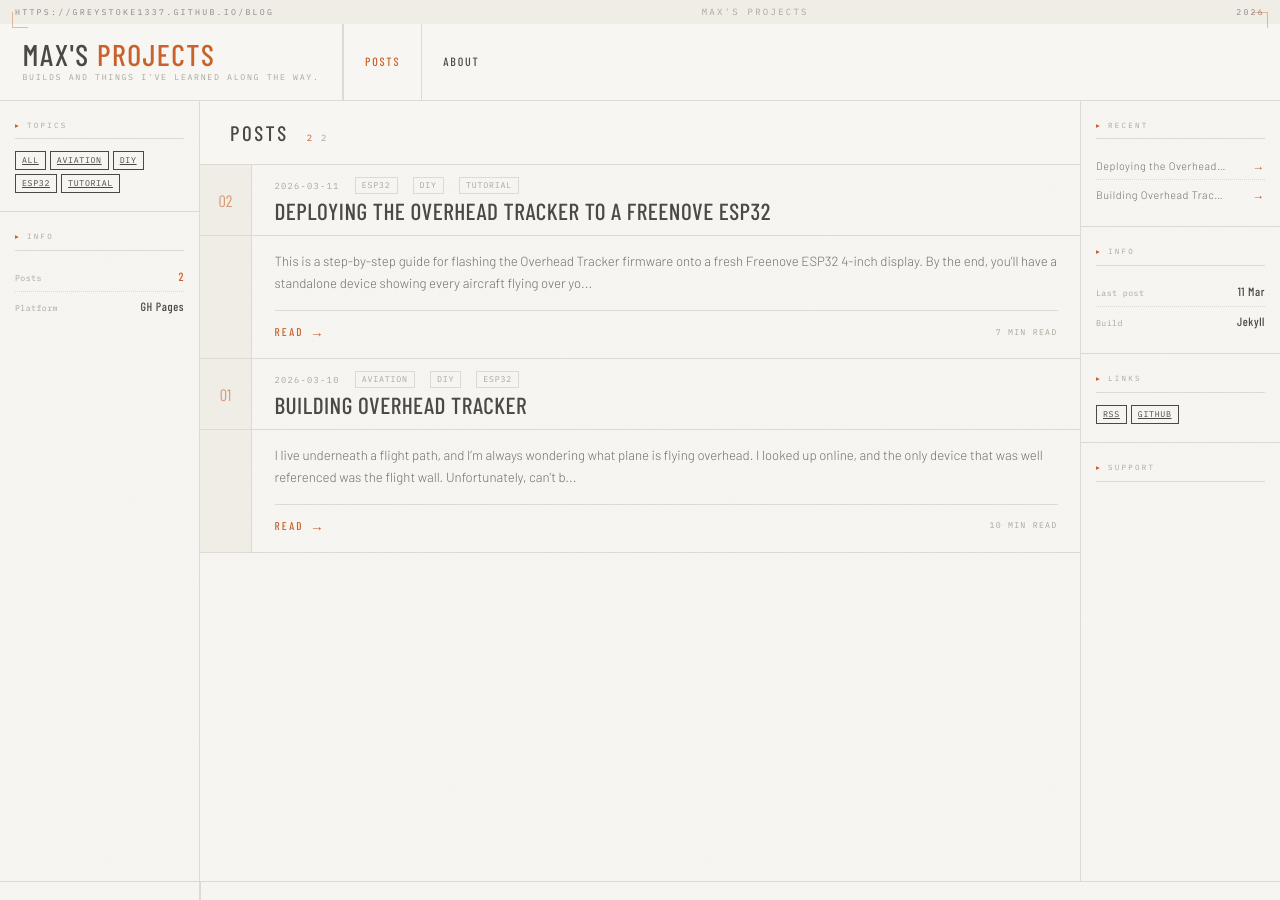
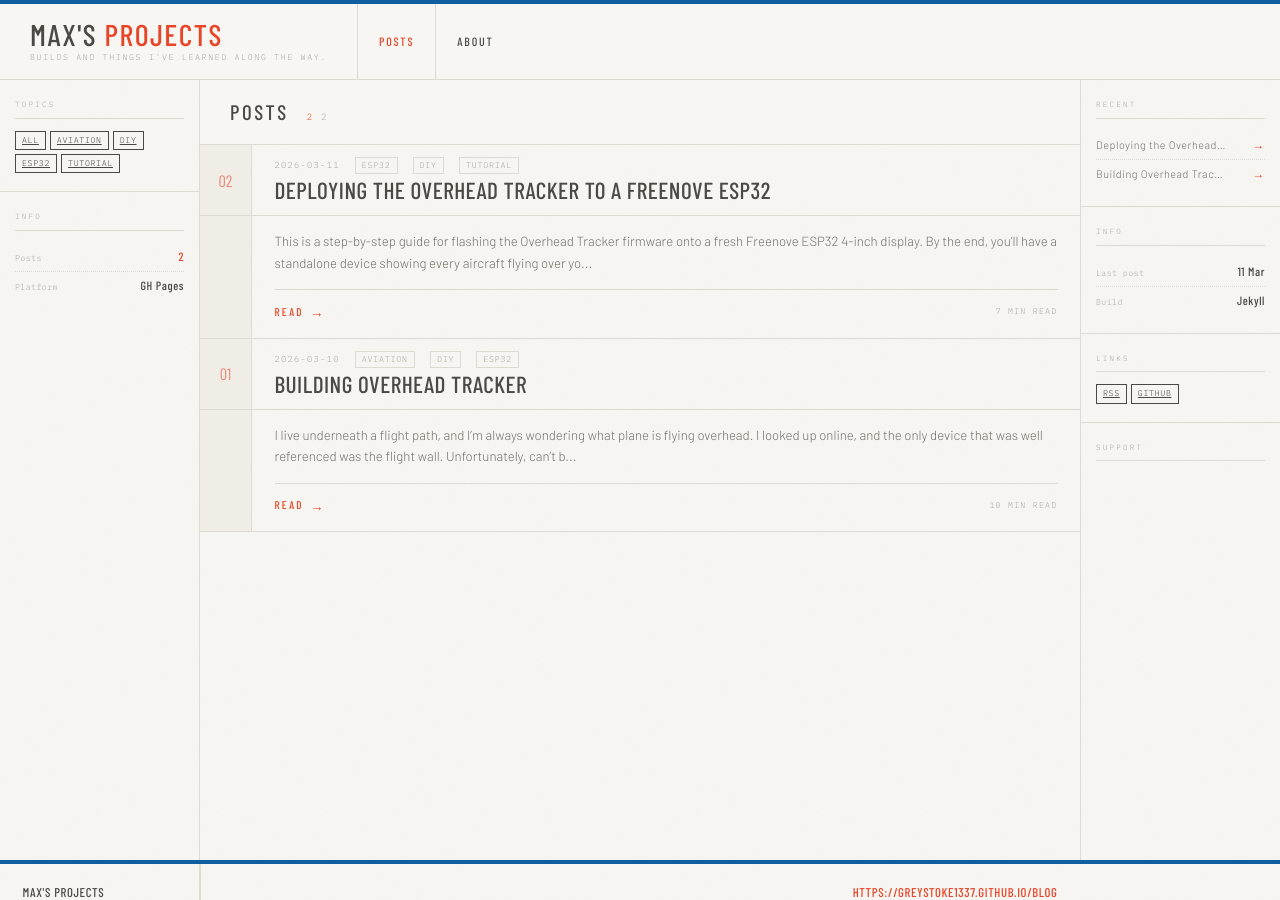
Before and after one commit to greystoke1337/blog, a Jekyll site: the page built from index.md, in a window 1280 px wide and 900 px high. Built offline with Jekyll 4.4.1, drawn with Linux system fonts in a browser that asks for light colours; some web fonts are replaced.

Commit message:
Apply NASA Graphics Standards Manual (NHB 1430.2) rules to blog
- Replace --orange accent with --nasa-red (#E84528) per NASA Red spec
- Add --nasa-blue, --nasa-gray tokens from the manual
- Convert classbar to 4px blue identity stripe (vehicle markings p.47-56)
- Add matching blue stripe above footer
- Remove embellishments per signage rules p.45: corner marks, registration
  marks, fake line numbers, dashed borders, slide animations, sidebar arrows
- Free-standing logo: remove enclosing border (logotype rules p.5, p.10)
- Body font-weight 400->300 (Helvetica Light equivalent, p.27)
- Update design system docs to reference NHB 1430.2

Co-Authored-By: Claude Opus 4.6 <noreply@anthropic.com>

```diff
--- a/_layouts/default.html
+++ b/_layouts/default.html
@@ -114,7 +114,7 @@
       <span class="footer-val">{{ site.title }}</span>
     </div>
     <div class="footer-col footer-col-right">
-      <span class="footer-val footer-orange">{{ site.url }}{{ site.baseurl }}</span>
+      <span class="footer-val footer-accent">{{ site.url }}{{ site.baseurl }}</span>
     </div>
   </footer>
 
--- a/assets/css/style.scss
+++ b/assets/css/style.scss
@@ -9,12 +9,12 @@
     --ink-mid:    #6e6e66;
     --ink-light:  #a8a89e;
     --ink-faint:  #dedad2;
-    --orange:     #c8622a;   /* muted NASA orange */
-    --orange-dim: #a84e20;
-    --orange-pale:#faf0ea;
-    --blue:       #4a6a9e;   /* muted NASA blue */
-    --blue-pale:  #edf1f8;
-    --red:        #b85050;
+    --nasa-red:      #E84528;   /* NASA Red (NHB 1430.2) */
+    --nasa-red-dim:  #C73A22;
+    --nasa-red-pale: #FDF0ED;
+    --nasa-blue:     #105EA0;   /* NASA blue stripe */
+    --nasa-blue-pale:#EAF0F8;
+    --nasa-gray:     #8B8B83;   /* NASA Warm Gray */
     --rule:       #4a4a44;
     --gap: 1px;
   }
@@ -29,7 +29,7 @@
     background: var(--paper);
     color: var(--ink);
     font-family: 'Barlow', sans-serif;
-    font-weight: 400;
+    font-weight: 300;
     line-height: 1.6;
     min-height: 100vh;
     /* Subtle paper grain */
@@ -40,26 +40,20 @@
   /* ─── UTILITY ────────────────────────────────────────── */
   .mono { font-family: 'IBM Plex Mono', monospace; }
   .condensed { font-family: 'Barlow Condensed', sans-serif; }
-  .orange { color: var(--orange); }
-  .blue { color: var(--blue); }
+  .nasa-red { color: var(--nasa-red); }
+  .nasa-blue { color: var(--nasa-blue); }
 
   /* ─── OUTER FRAME ────────────────────────────────────── */
   /* Top classification bar */
   .classbar {
-    background: var(--paper-dark);
-    color: var(--ink-light);
-    font-family: 'IBM Plex Mono', monospace;
-    font-size: 0.6rem;
-    letter-spacing: 0.25em;
-    text-transform: uppercase;
-    text-align: center;
-    padding: 5px 1rem;
-    display: flex;
-    justify-content: space-between;
-    align-items: center;
+    background: var(--nasa-blue);
+    height: 4px;
+    padding: 0;
+    overflow: hidden;
   }
 
-  .classbar-center { flex: 1; text-align: center; }
+  .classbar * { display: none; }
+  .classbar-center { display: none; }
 
   /* Registration marks */
   .regmark {
@@ -69,18 +63,6 @@
     color: var(--ink-light);
   }
 
-  .regmark::before,
-  .regmark::after {
-    content: '';
-    display: inline-block;
-    width: 10px;
-    height: 10px;
-    border: 1.5px solid var(--orange);
-    border-radius: 50%;
-    position: relative;
-  }
-
-  .regmark::before { box-shadow: inset 0 0 0 1.5px var(--paper), 1.5px 0 0 0 var(--orange); }
 
   /* ─── HEADER ─────────────────────────────────────────── */
   header {
@@ -99,8 +81,7 @@
 
   /* Logo block */
   .logo-block {
-    padding: 1rem 1.5rem;
-    border-right: 1px solid var(--ink-faint);
+    padding: 1rem 2rem;
     display: flex;
     flex-direction: column;
     justify-content: center;
@@ -119,7 +100,7 @@
     color: var(--ink);
   }
 
-  .logo-name span { color: var(--orange); }
+  .logo-name span { color: var(--nasa-red); }
 
   .logo-tagline {
     font-family: 'IBM Plex Mono', monospace;
@@ -160,7 +141,7 @@
     text-transform: uppercase;
   }
 
-  .data-value.accent { color: var(--orange); }
+  .data-value.accent { color: var(--nasa-red); }
 
   /* Header nav */
   nav {
@@ -185,7 +166,7 @@
 
   nav a:first-child { border-left: none; }
   nav a:hover { background: var(--paper-dark); color: var(--ink); }
-  nav a.active { color: var(--orange); background: transparent; }
+  nav a.active { color: var(--nasa-red); background: transparent; }
 
   /* ─── LAYOUT ─────────────────────────────────────────── */
   .page {
@@ -227,11 +208,6 @@
     gap: 0.4rem;
   }
 
-  .sidebar-label::before {
-    content: '▸';
-    color: var(--orange);
-    font-size: 0.5rem;
-  }
 
   /* Operator card */
   .op-patch {
@@ -247,12 +223,6 @@
     overflow: hidden;
   }
 
-  .op-patch::after {
-    content: '';
-    position: absolute;
-    inset: 4px;
-    border: 1px dashed var(--ink-faint);
-  }
 
   .op-patch-icon {
     font-size: 2rem;
@@ -300,7 +270,7 @@
   }
 
   .tag:hover { background: var(--paper-dark); color: var(--ink); }
-  .tag.active { color: var(--orange); border-color: var(--orange); background: transparent; }
+  .tag.active { color: var(--nasa-red); border-color: var(--nasa-red); background: transparent; }
 
   /* Readout table */
   .readout {
@@ -337,7 +307,7 @@
     text-align: right;
   }
 
-  .r-val.hot { color: var(--orange); }
+  .r-val.hot { color: var(--nasa-red); }
 
   /* ─── MAIN ───────────────────────────────────────────── */
   main {
@@ -370,14 +340,13 @@
     text-transform: uppercase;
   }
 
-  .main-count span { color: var(--orange); }
+  .main-count span { color: var(--nasa-red); }
 
   /* ─── POST CARD ──────────────────────────────────────── */
   .post-card {
     border-bottom: 1px solid var(--ink-faint);
     cursor: pointer;
     transition: background 0.1s;
-    animation: slideUp 0.3s ease both;
   }
 
   .post-card:hover { background: var(--paper-dark); }
@@ -415,7 +384,7 @@
     font-weight: 400;
     font-size: 1.1rem;
     line-height: 1;
-    color: var(--orange);
+    color: var(--nasa-red);
     opacity: 0.6;
   }
 
@@ -500,7 +469,7 @@
     font-size: 0.75rem;
     letter-spacing: 0.2em;
     text-transform: uppercase;
-    color: var(--orange);
+    color: var(--nasa-red);
     text-decoration: none;
     display: flex;
     align-items: center;
@@ -557,7 +526,7 @@
     font-family: 'IBM Plex Mono', monospace;
     font-size: 0.55rem;
     letter-spacing: 0.3em;
-    color: var(--orange);
+    color: var(--nasa-red);
     text-transform: uppercase;
     margin-bottom: 0.5rem;
   }
@@ -598,19 +567,6 @@
     border-left: 1px solid var(--ink-faint);
   }
 
-  /* Line numbers in margin */
-  .article-margin-left::before {
-    content: '01\A 02\A 03\A 04\A 05\A 06\A 07\A 08\A 09\A 10';
-    white-space: pre;
-    font-family: 'IBM Plex Mono', monospace;
-    font-size: 0.45rem;
-    color: var(--ink-faint);
-    padding: 2rem 0.3rem;
-    position: absolute;
-    top: 0;
-    right: 0;
-    line-height: 3.5;
-  }
 
   .article-body {
     padding: 2.5rem 3rem;
@@ -641,21 +597,29 @@
   }
 
   .article-body a {
-    color: var(--orange);
+    color: var(--nasa-red);
     text-decoration: none;
-    border-bottom: 1px solid var(--orange);
+    border-bottom: 1px solid var(--nasa-red);
     transition: background 0.1s;
   }
 
   .article-body a:hover {
-    background: var(--orange-pale);
+    background: var(--nasa-red-pale);
   }
 
   /* ─── FOOTER ─────────────────────────────────────────── */
   footer {
-    border-top: 1px solid var(--ink-faint);
+    border-top: none;
     display: grid;
     grid-template-columns: 200px 1fr 200px;
+  }
+
+  footer::before {
+    content: '';
+    display: block;
+    height: 4px;
+    background: var(--nasa-blue);
+    grid-column: 1 / -1;
   }
 
   .footer-col {
@@ -685,66 +649,8 @@
     color: var(--ink);
   }
 
-  .footer-orange { color: var(--orange); }
+  .footer-accent { color: var(--nasa-red); }
 
-  /* ─── ANIMATIONS ─────────────────────────────────────── */
-  @keyframes slideUp {
-    from { opacity: 0; transform: translateY(6px); }
-    to   { opacity: 1; transform: translateY(0); }
-  }
-
-  /* ─── CORNER MARKS (technical drawing style) ─────────── */
-  .corner-marks {
-    position: fixed;
-    inset: 12px;
-    pointer-events: none;
-    z-index: 200;
-  }
-
-  .corner-marks::before,
-  .corner-marks::after {
-    content: '';
-    position: absolute;
-    width: 16px;
-    height: 16px;
-    border-color: var(--orange);
-    border-style: solid;
-    opacity: 0.4;
-  }
-
-  .corner-marks::before {
-    top: 0; left: 0;
-    border-width: 1px 0 0 1px;
-  }
-
-  .corner-marks::after {
-    bottom: 0; right: 0;
-    border-width: 0 1px 1px 0;
-  }
-
-  /* Extra corners via sidebar pseudo */
-  .sidebar::before,
-  .sidebar-right::before {
-    content: '';
-    position: fixed;
-    width: 16px;
-    height: 16px;
-    border-color: var(--orange);
-    border-style: solid;
-    opacity: 0.4;
-    pointer-events: none;
-    z-index: 200;
-  }
-
-  .sidebar::before {
-    top: 12px; right: 12px;
-    border-width: 1px 1px 0 0;
-  }
-
-  .sidebar-right::before {
-    bottom: 12px; left: 12px;
-    border-width: 0 0 1px 1px;
-  }
 
   /* ─── ADDITIONAL LAYOUT CLASSES ──────────────────────── */
   .recent-link {
@@ -759,7 +665,7 @@
     text-overflow: ellipsis;
   }
 
-  .recent-link:hover { color: var(--orange); }
+  .recent-link:hover { color: var(--nasa-red); }
 
   .footer-col-mid {
     flex: 1;
@@ -793,7 +699,7 @@
     font-weight: 400;
     font-size: 1.1rem;
     line-height: 1;
-    color: var(--orange);
+    color: var(--nasa-red);
     opacity: 0.6;
   }
 
@@ -809,9 +715,9 @@
     display: block;
   }
 
-  .post-title:hover { color: var(--orange); }
+  .post-title:hover { color: var(--nasa-red); }
 
-  .small { font-size: 0.55rem; color: #888; }
+  .small { font-size: 0.55rem; color: var(--ink-light); }
 
   /* ─── PAGE LAYOUT ────────────────────────────────────── */
   .page-layout {
@@ -864,12 +770,6 @@
     .article-margin-left, .article-margin-right { display: none; }
     .article-body { padding: 2rem 1.5rem; }
 
-    /* Hide decorative corner marks */
-    .corner-marks { display: none; }
-    .sidebar::before, .sidebar-right::before { display: none; }
-
-    /* Classbar: hide side items */
-    .classbar .mono.small { display: none; }
 
     /* Header: show hamburger, hide nav by default */
     .header-inner {
```
Also changed, not shown: .claude/rules/css.md.
